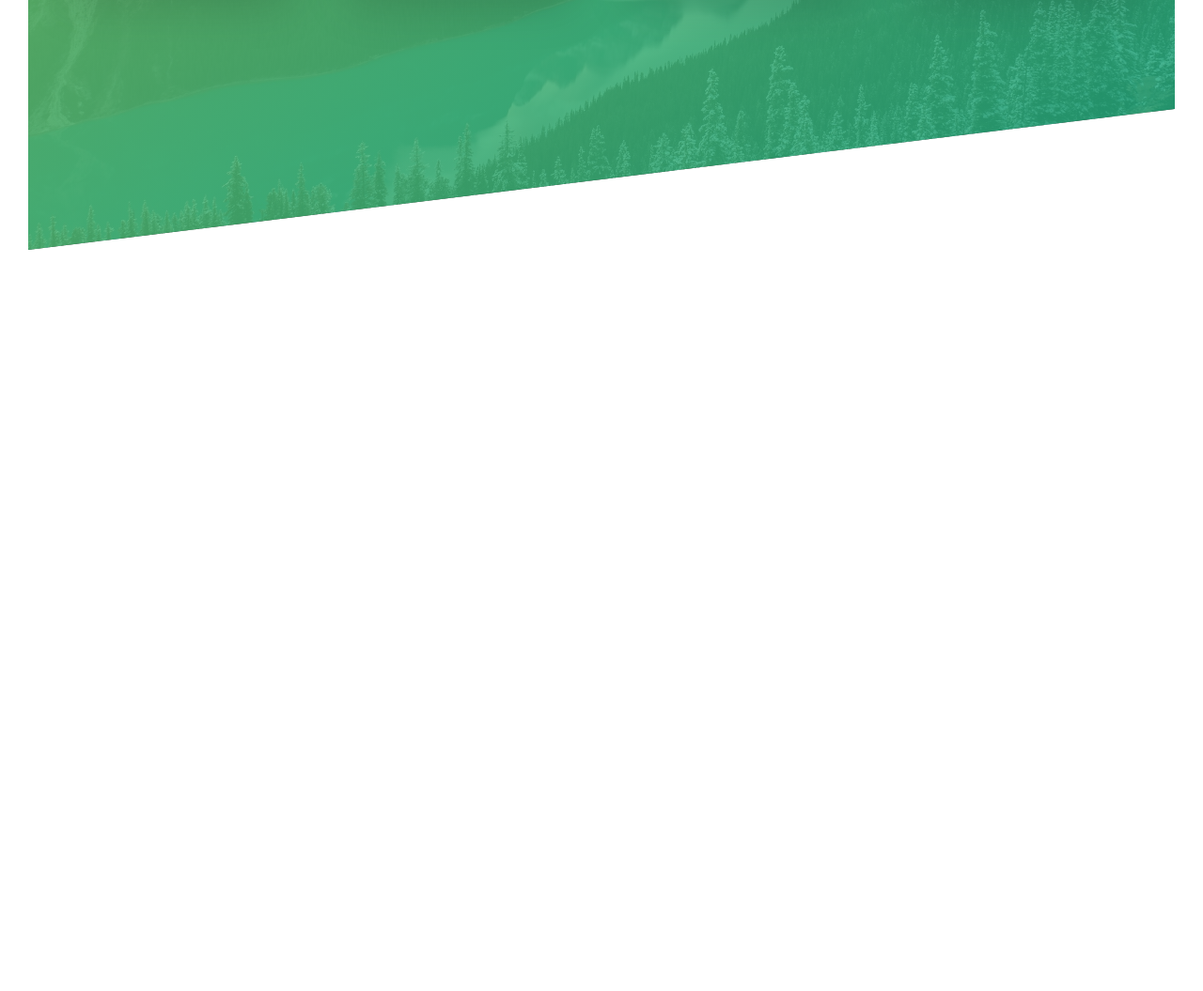
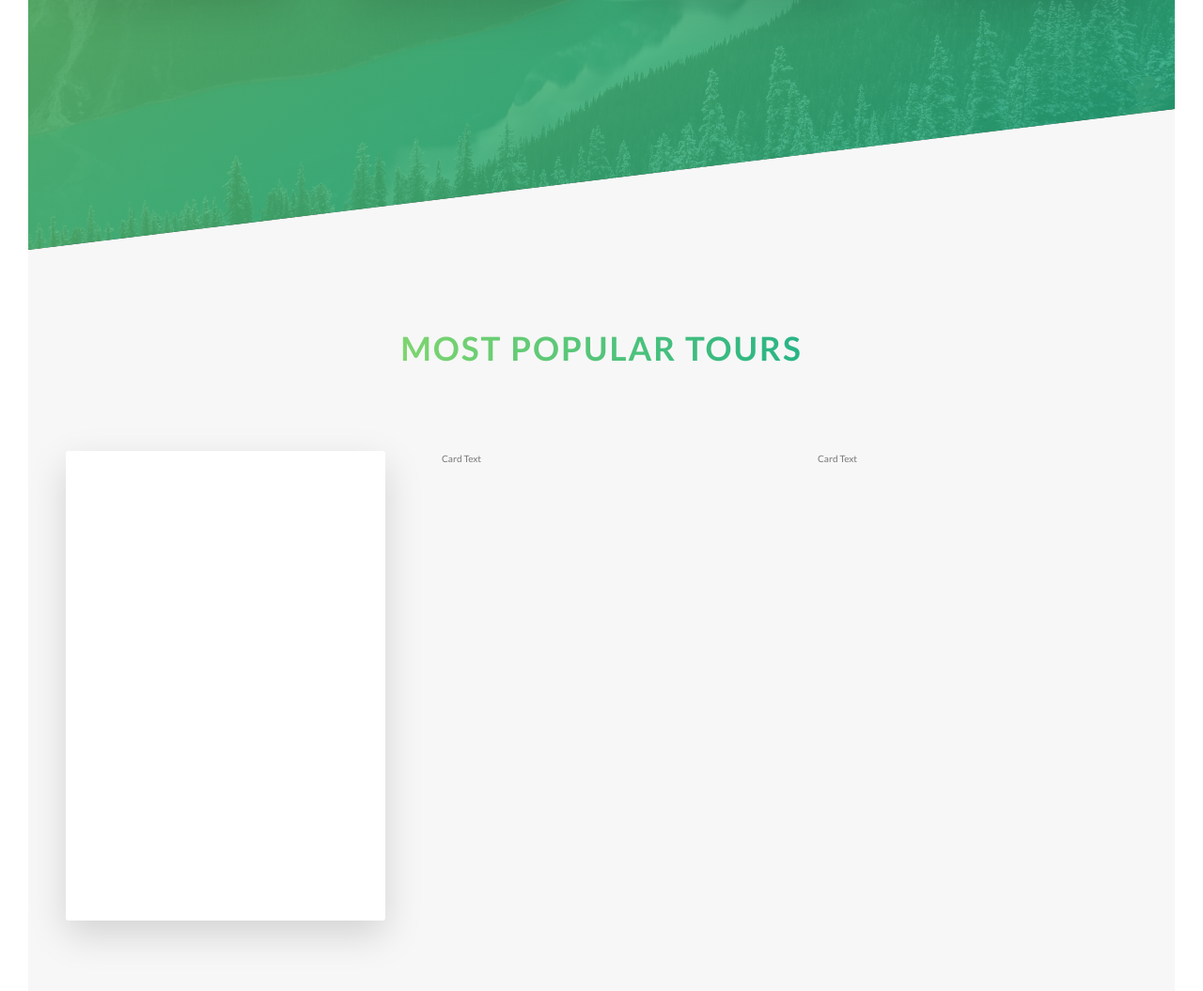
Before and after one commit to AliNisarAhmed/advancedCSS-Jonas, a website: page natours/index.html in a window 1280 px wide. Shown: the part 1951-3006 px from the top of the page at 94% size. Before the commit the page ends 2217 px from the top, so only its background shows below. Drawn offline with Linux system fonts and the light colour scheme.

Commit message:
tours section - 1 implement rotating card

```diff
--- a/natours/index.html
+++ b/natours/index.html
@@ -94,10 +94,40 @@
                 <p class="feature-box__text">Lorem, ipsum dolor sit amet consectetur adipisicing elit. Eius assumenda nihil ipsam.</p>
               </div>
             </div>
+          </div>
+        </section>
 
+        <section class="section-tours">
+          <div class="u-center-text u-margin-bottom-big">
+            <h2 class="heading-secondary">
+              Most popular tours
+            </h2>
           </div>
 
+          <div class="row">
+            <div class="col-1-of-3">
+              <div class="card">
+                <div class="card__side card__side--front">
+                  FRONT
+                </div>
+                <div class="card__side card__side--back card__side--back-1">
+                  BACK
+                </div>
+              </div>
+            </div>
+            <div class="col-1-of-3">
+              <div class="card">
+                Card Text
+              </div>
+            </div>
+            <div class="col-1-of-3">
+              <div class="card">
+                Card Text
+              </div>
+            </div>
+          </div>
         </section>
+
       </main>
 
 
--- a/natours/sass/abstracts/_variables.scss
+++ b/natours/sass/abstracts/_variables.scss
@@ -3,6 +3,12 @@
 $color-primary: #55c57a;
 $color-primary-light: #7ed56f;
 $color-primary-dark: #28b485;
+
+$color-secondary-light: #ffb900;
+$color-secondary-dark: #ff7730;
+
+$color-tertiary-light: #2998ff;
+$color-tertiary-dark: #5643fa;
 
 $color-grey-light-1: #f7f7f7;
 
--- /dev/null
+++ b/natours/sass/components/_card.scss
@@ -0,0 +1,42 @@
+.card {
+  // perspective property is on the parent
+  perspective: 150rem;
+  -moz-perspective: 150rem; // so that it works on mozilla firefox
+  position: relative;
+  height: 50rem; // this height is necessary to avoid parent collapsing due to absolute positioning on the childs
+
+  &__side { // generic properties for both sides of the card
+    background-color: orangered;
+    height: 50rem;
+    transition: all 0.8s ease;
+    color: white;
+    font-size: 2rem;
+    position: absolute;
+    top: 0;
+    left: 0;
+    width: 100%;
+    backface-visibility: hidden; //determines whether the back face of an element is visible when turned towards the user.
+    border-radius: 3px;
+    box-shadow: 0 1.5rem 4rem rgba($color-black, 0.15);
+
+    &--front {
+      background-color: $color-white;
+    }
+
+    &--back {
+      transform: rotateY(180deg);
+
+      &-1 {
+        background-image: linear-gradient(to right bottom, $color-secondary-light, $color-secondary-dark);
+      }
+    }
+  }
+
+  &:hover &__side--front {
+    transform: rotateY(180deg);
+  }
+
+  &:hover &__side--back {
+    transform: rotateY(0);
+  }
+}
--- a/natours/sass/main.scss
+++ b/natours/sass/main.scss
@@ -7,6 +7,7 @@
 @import "base/typography";
 @import "base/utilities";
 
+@import "components/card";
 @import "components/button";
 @import "components/composition";
 @import "components/feature-box";
--- a/natours/sass/pages/_home.scss
+++ b/natours/sass/pages/_home.scss
@@ -19,3 +19,9 @@
     transform: skewY(7deg)
   }
 }
+
+.section-tours {
+  background-color: $color-grey-light-1;
+  padding: 25rem 0 50rem 0;
+  margin-top: -10rem;
+}
```
Also changed, not shown: natours/css/style.css.
